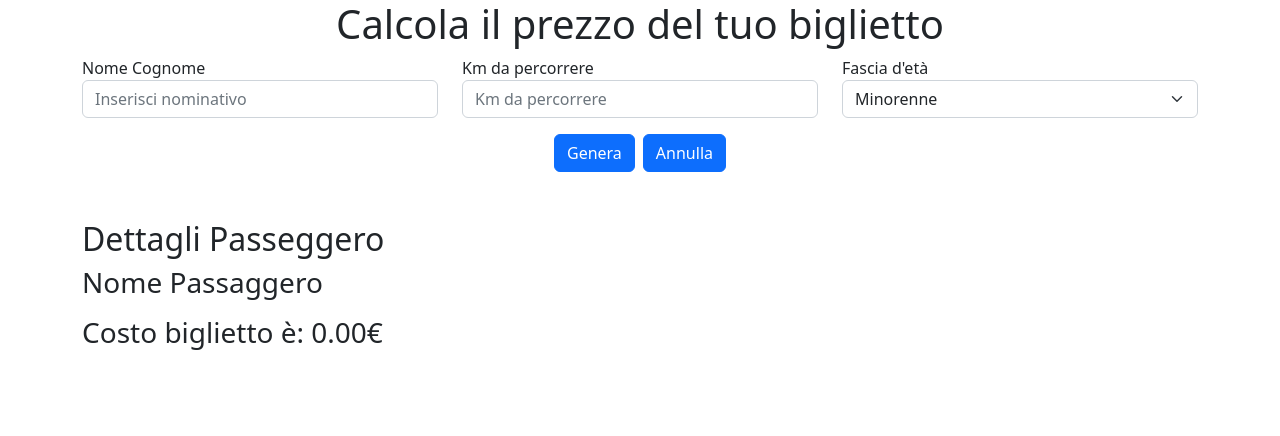
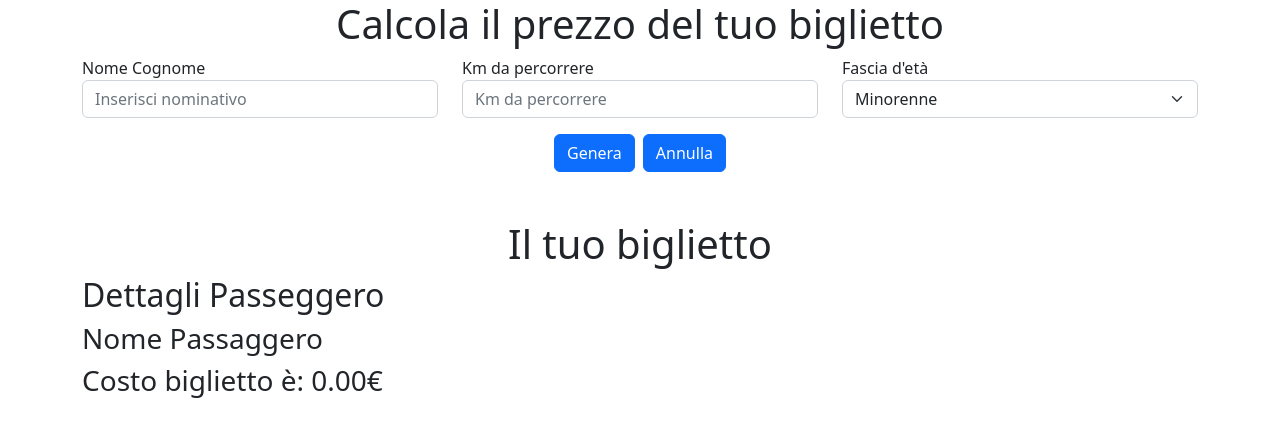
Before and after one commit to Elsti97/js-biglietto-treno-form, a plain HTML site: page index.html in a window 1280 px wide. Both pictures are taken after a click on the button "Genera". Drawn offline with nearby package versions, Linux system fonts and the light colour scheme.

Commit message:
Nome passeggero done

```diff
--- a/assets/main.js
+++ b/assets/main.js
@@ -1,5 +1,4 @@
 // * Dati inziali
-let NomeUtente = document.getElementById('NomeUtente');
 
 let km = document.getElementById('Km');
 
@@ -15,12 +14,12 @@ let annulla = document.getElementById('button-annulla');
 
 
 
-// IF BUTTON GENERA
+// ! IF BUTTON GENERA
 
 genera.addEventListener("click", function() {
-  console.log (NomeUtente)
-  console.log (km)
-  console.log (eta.value)
+  let NomePasseggero = document.getElementById('NomeUtente').value;
+  console.log (km);
+  console.log (eta.value);
 
   // Prezzo base
 
@@ -42,7 +41,7 @@ genera.addEventListener("click", function() {
     prezzo_totale = prezzo_totale
   }
 
-  document.getElementById('NomeUtente').innerHTML = "Nominativo " + NomeUtente;
+  document.getElementById("NomeTizio").innerHTML = NomePasseggero;
   document.getElementById('prezzo_biglietto').innerHTML = "Costo biglietto è: " + prezzo_totale + "€";
 
 });
--- a/index.html
+++ b/index.html
@@ -47,12 +47,16 @@
 
   <!-- * IL TUO BIGLIETTO -->
   <div class="container mt-5">
-    <h2>Dettagli Passeggero</h2>
+    <h1 class="d-flex justify-content-center">Il tuo biglietto</h1>
     <div>
-      <h3>Nome Passaggero</h3>
-      <p id="NomeUtente"></p>
+      <h2>Dettagli Passeggero</h2>
+      <div>
+        <h3>Nome Passaggero</h3>
+        <h4 id="NomeTizio"></h4>
+      </div>
+      <h3 id="prezzo_biglietto"></h3>
     </div>
-    <h3 id="prezzo_biglietto"></h3>
+
 
   </div>
   <!-- * FINE TUO BIGLIETTO -->
```
